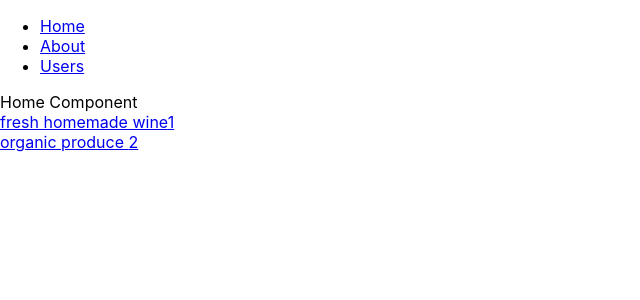
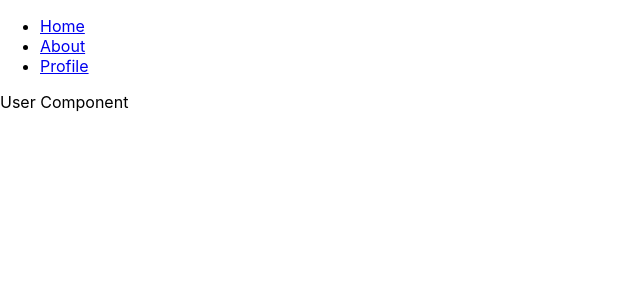
Before and after one commit to Autistoic/market, a React (Create React App) app: page /profile in a window 1280 px wide. Shown: the top 300 px of the page, without its empty margins (0-640 px from the left). Built offline with nearby package versions, Linux system fonts and the light colour scheme; data requests are answered from the project's data file.

Commit message:
added user component

```diff
--- a/src/App.js
+++ b/src/App.js
@@ -5,8 +5,9 @@ import {
   Route,
   Link
 } from "react-router-dom";
-import Home from "./components/Home/Home"
-import ProductDetail from "./components/Products/ProductDetail"
+import Home from "./components/Home/Home";
+import ProductDetail from "./components/Products/ProductDetail";
+import User from "./components/User/User";
 
 export default function App() {
   return (
@@ -21,7 +22,7 @@ export default function App() {
               <Link to="/about">About</Link>
             </li>
             <li>
-              <Link to="/users">Users</Link>
+              <Link to="/profile">Profile</Link>
             </li>
           </ul>
         </nav>
@@ -32,8 +33,8 @@ export default function App() {
           <Route path="/about">
             <About />
           </Route>
-          <Route path="/users">
-            <Users />
+          <Route path="/profile">
+            <User />
           </Route>
           <Route path="/product/:id">
             <ProductDetail />
@@ -50,7 +51,3 @@ export default function App() {
 function About() {
   return <h2>About</h2>;
 }
-
-function Users() {
-  return <h2>Users</h2>;
-}
--- a/src/components/Products/ProductDetail.js
+++ b/src/components/Products/ProductDetail.js
@@ -15,6 +15,8 @@ const ProductDetail = () => {
     <div>
       product detail
       <p> {product.title}</p>
+      <p> {product.description}</p>
+      <p> {product.price}</p>
     </div>
   );
 };
--- /dev/null
+++ b/src/components/User/User.js
@@ -0,0 +1,15 @@
+import React from 'react';
+import PropTypes from 'prop-types';
+
+
+const User = () => (
+  <div>
+    User Component
+  </div>
+);
+
+User.propTypes = {};
+
+User.defaultProps = {};
+
+export default User;
```
